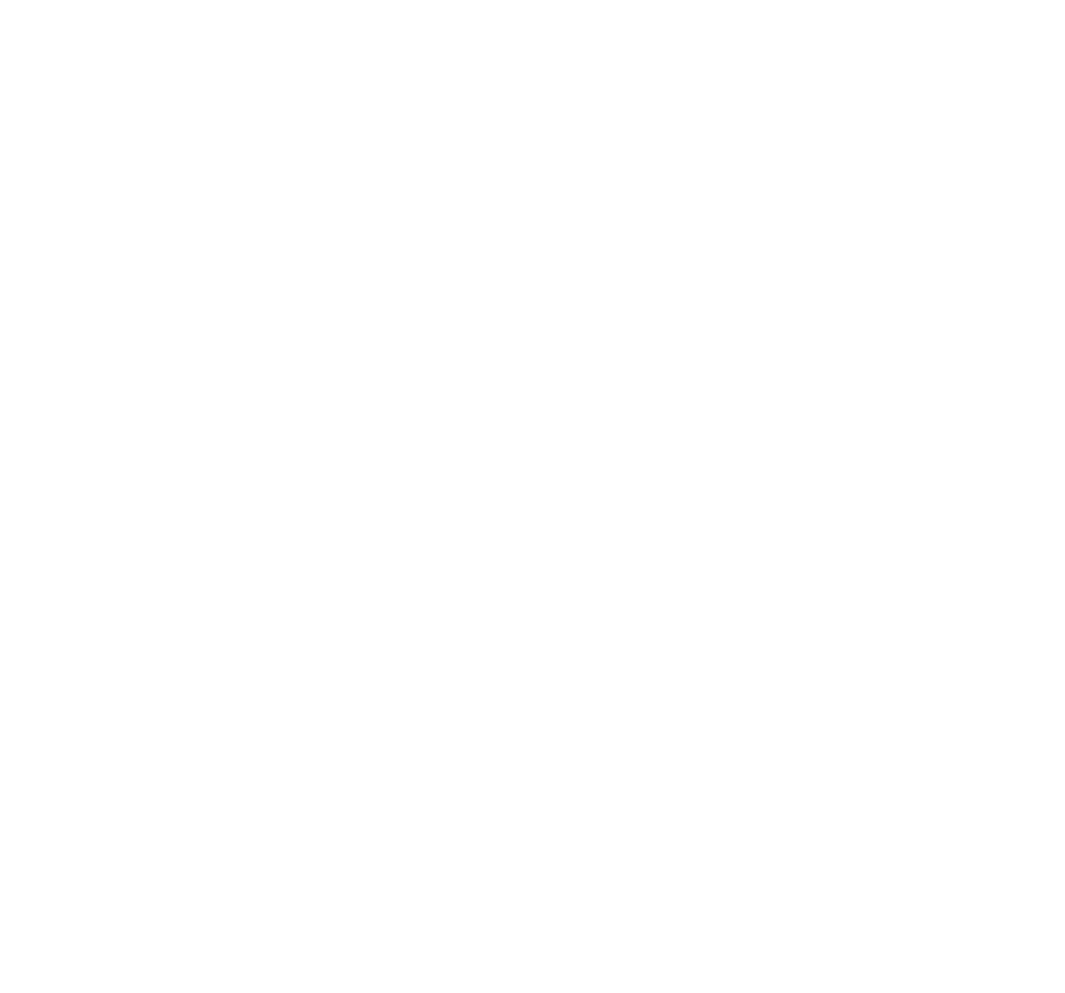
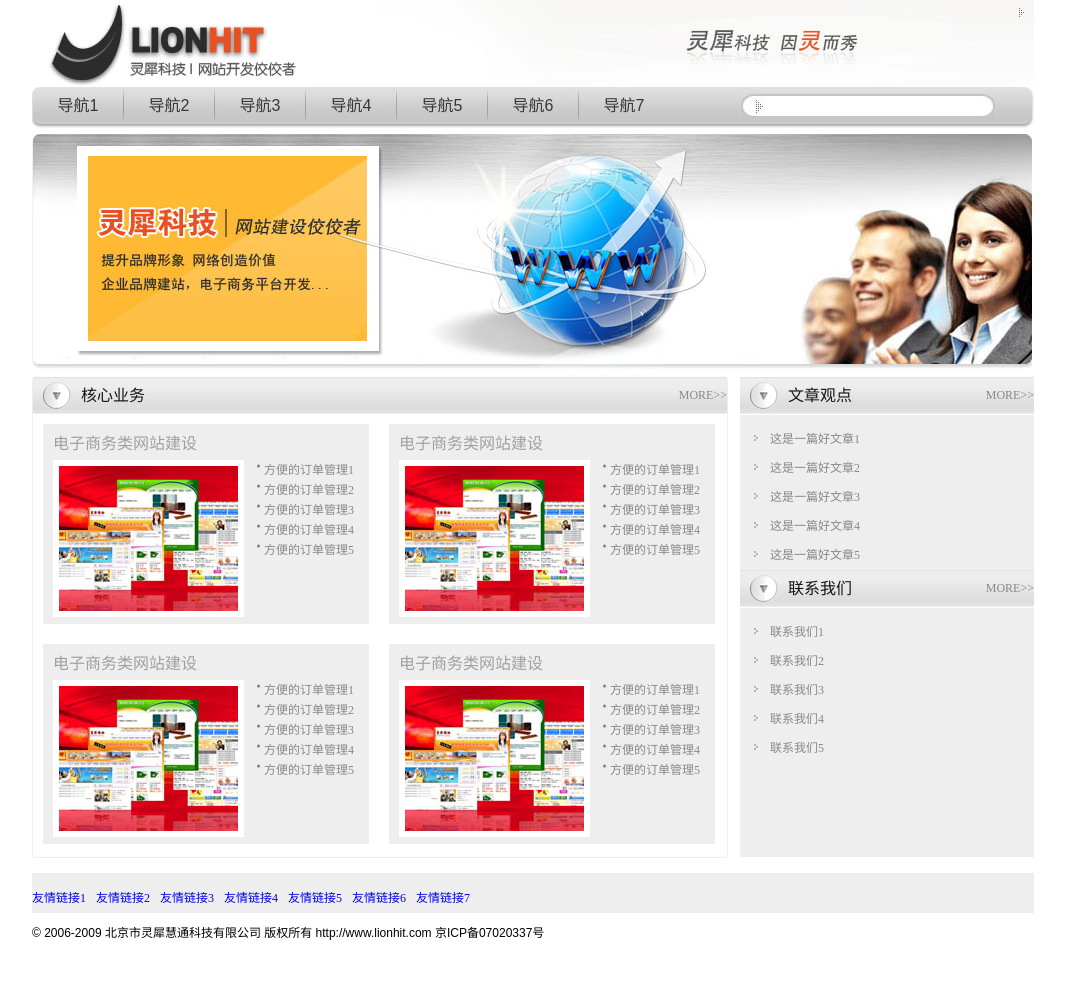
Before and after one commit to Xie-Long-0/Java_projects, a PHP site: page / in a window 1280 px wide. Before the commit the part shown is empty. Shown: the whole page, without its empty margins (107-1172 px from the left). Before the commit the page ends 800 px from the top, so only its background shows below. Run offline with PHP 8.4, Linux system fonts and the light colour scheme.

Commit message:
First Homework: a website page

```diff
--- a/Web_projects/Work_Website/images/index.css
+++ b/Web_projects/Work_Website/images/index.css
@@ -1,56 +1,31 @@
-	.clr {
-		clear: both;
-		width: 0px;
-		height: 0px;
-		overflow: hidden;
-	}
-
-	#container{
-		margin: 0 auto;
-		width:1002px;
-	}
-	#header{
-		height: 128px;
-		background: gray url(./top_bg.jpg);
-	}
-
 #nav li {
 	width: 90px;
-		margin-right: 1px;
-		float:left;
+	margin-left: 1px;
+	float: left;
 }
 
 #nav a {
-		/*font-size: 16px;
-		line-height: 37px;
-		font-family: '微软雅黑';*/
-		font:16px/37px '微软雅黑','黑体',sans-serif;
-		color:#363636;
 	display: block;
-		width:90px;
+	font: 16px/37px '微软雅黑', '黑体', sans-serif;
+	color: #363636;
+	width: 90px;
 	height: 37px;
 	text-align: center;
 }
 
 #nav a:hover {
-		color:white;
+	border-radius: 2px;
+	color: #fff;
 	background: url(./nav_on.gif);
-	}
-
-	#banner {
-		margin: 6px 0;
-	}
-
-	#main{
 }
 
 #lside {
 	height: 480px;
 	width: 694px;
-		border: 1px solid #EEE;
-		border-radius:5px;
+	border: 1px solid #eee;
+	border-radius: 5px;
 	float: left;
-		border-top:none;
+	border-top: none;
 }
 
 .subtitle {
@@ -59,7 +34,7 @@
 }
 
 .subtitle img {
-		margin:5px 0 0 10px;
+	margin: 5px 0 0 10px;
 	float: left;
 }
 
@@ -67,20 +42,20 @@
 	color: #151515;
 	float: left;
 	margin-left: 10px;
-		font:16px/37px 'Microsoft Yahei' , SimHei , sans-serif;
+	font: 16px/37px '微软雅黑', SimHei, sans-serif;
 }
 
 .subtitle a {
 	display: block;
 	color: #888;
-		font: 12px/37px SimSun,serif;
-		float:right;
+	font: 12px/37px SimSun, serif;
+	float: right;
 }
 
 .four {
 	width: 326px;
 	height: 200px;
-		background: #EEE;
+	background: #eee;
 	margin: 10px;
 	float: left;
 }
@@ -89,10 +64,10 @@
 	float: left;
 	margin-left: 10px;
 	padding: 6px;
-		background: white;
+	background: #fff;
 }
 
-	.four ul{
+.four ul {
 	float: left;
 	margin-left: 10px;
 }
@@ -105,31 +80,31 @@
 
 .four a {
 	font-size: 12px;
-		color:#888;
+	color: #888;
 }
 
 .four a:visited {
-		color:#808080;
+	color: #808080;
 }
 
-	.four a:hover{
-		color: #FF832C;
+.four a:hover {
+	color: #ff832c;
 }
 
 .four h2 {
 	color: #A0A0A0;
 	margin: 6px 0 6px 10px;
-		font-size:16px;
-		font-family: 'Microsoft Yahei' , SimHei , sans-serif;
+	font-size: 16px;
+	font-family: '微软雅黑', SimHei, sans-serif;
 }
 
 #rside {
 	width: 294px;
-		float:right;
+	float: right;
 }
 
 #art {
-		background: #EEE;
+	background: #eee;
 	margin-top: 1px;
 	padding-top: 10px;
 }
@@ -144,7 +119,7 @@
 	background: url(./article_head.gif) no-repeat;
 }
 
-	#art a:hover{
+#art a:hover {
 	color: #FF832C;
 	background: url(./article_on_bg.gif);
 }
@@ -152,26 +127,27 @@
 #contact {
 	margin-top: 1px;
 	height: 249px;
-		background: #EEE;
+	background: #eee;
 }
 
-	#footer {
+footer {
 	margin-top: 15px;
 	height: 120px;
 }
 
-	#footer ul {
+footer ul {
 	height: 40px;
-		background: #EEE;
+	background: #eee;
 }
-	#footer li {
+
+footer li {
 	font-size: 12px;
 	float: left;
 	margin-top: 15px;
 	margin-right: 10px;
 }
 
-	#footer address {
+footer address {
 	margin-top: 10px;
 	font-size: 12px;
 	font-family: '微软雅黑',sans-serif;
--- a/Web_projects/Work_Website/index.html
+++ b/Web_projects/Work_Website/index.html
@@ -0,0 +1,147 @@
+<!DOCTYPE html>
+<html lang="zh-CN">
+<head>
+	<meta charset="UTF-8">
+	<title>首页实战</title>
+	<link rel="stylesheet" href="./images/reset.css">
+	<link rel="stylesheet" href="./images/index.css">
+
+	<style type="text/css">
+
+#container {
+	margin: 0 auto;
+	width: 1002px;
+}
+
+header {
+	height: 128px;
+	background: gray url(./images/top_bg.jpg);
+}
+
+.clr {
+	clear: both;
+	width: 0;
+	height: 0;
+	overflow: hidden;
+}
+
+	</style>
+</head>
+
+<body>
+	<div id="container">
+		<header>
+			<img src="./images/logo.jpg" alt="" id="logo">
+			<ul id="nav">
+				<li><a href="#">导航1</a></li>
+				<li><a href="#">导航2</a></li>
+				<li><a href="#">导航3</a></li>
+				<li><a href="#">导航4</a></li>
+				<li><a href="#">导航5</a></li>
+				<li><a href="#">导航6</a></li>
+				<li><a href="#">导航7</a></li>
+			</ul>
+		</header>
+
+		<img src="./images/about_banner.jpg" alt="" id="banner"
+		style="margin: 6px 0">
+
+		<section id="main">
+			<div id="lside">
+				<div class="subtitle">
+					<img src="./images/circle.gif" alt="">
+					<h1>核心业务</h1>
+					<a href="#">MORE&gt;&gt;</a>
+				</div>
+				<div class="four">
+					<h2>电子商务类网站建设</h2>
+					<img src="./images/eshop_service.jpg" alt="">
+					<ul>
+						<li><a href="#">方便的订单管理1</a></li>
+						<li><a href="#">方便的订单管理2</a></li>
+						<li><a href="#">方便的订单管理3</a></li>
+						<li><a href="#">方便的订单管理4</a></li>
+						<li><a href="#">方便的订单管理5</a></li>
+					</ul>
+				</div>
+				<div class="four">
+					<h2>电子商务类网站建设</h2>
+					<img src="./images/eshop_service.jpg" alt="">
+					<ul>
+						<li><a href="#">方便的订单管理1</a></li>
+						<li><a href="#">方便的订单管理2</a></li>
+						<li><a href="#">方便的订单管理3</a></li>
+						<li><a href="#">方便的订单管理4</a></li>
+						<li><a href="#">方便的订单管理5</a></li>
+					</ul>
+				</div>
+				<div class="four">
+					<h2>电子商务类网站建设</h2>
+					<img src="./images/eshop_service.jpg" alt="">
+					<ul>
+						<li><a href="#">方便的订单管理1</a></li>
+						<li><a href="#">方便的订单管理2</a></li>
+						<li><a href="#">方便的订单管理3</a></li>
+						<li><a href="#">方便的订单管理4</a></li>
+						<li><a href="#">方便的订单管理5</a></li>
+					</ul>
+				</div>
+				<div class="four">
+					<h2>电子商务类网站建设</h2>
+					<img src="./images/eshop_service.jpg" alt="">
+					<ul>
+						<li><a href="#">方便的订单管理1</a></li>
+						<li><a href="#">方便的订单管理2</a></li>
+						<li><a href="#">方便的订单管理3</a></li>
+						<li><a href="#">方便的订单管理4</a></li>
+						<li><a href="#">方便的订单管理5</a></li>
+					</ul>
+				</div>
+			</div>
+			<div id="rside">
+				<div class="subtitle">
+					<img src="./images/circle.gif" alt="">
+					<h1>文章观点</h1>
+					<a href="#">MORE&gt;&gt;</a>
+				</div>
+				<ul id="art">
+					<li><a href="#">这是一篇好文章1</a></li>
+					<li><a href="#">这是一篇好文章2</a></li>
+					<li><a href="#">这是一篇好文章3</a></li>
+					<li><a href="#">这是一篇好文章4</a></li>
+					<li><a href="#">这是一篇好文章5</a></li>
+				</ul>
+				<div class="subtitle">
+					<img src="./images/circle.gif" alt="">
+					<h1>联系我们</h1>
+					<a href="#">MORE&gt;&gt;</a>
+				</div>
+				<div id="contact">
+					<ul id="art">
+						<li><a href="#">联系我们1</a></li>
+						<li><a href="#">联系我们2</a></li>
+						<li><a href="#">联系我们3</a></li>
+						<li><a href="#">联系我们4</a></li>
+						<li><a href="#">联系我们5</a></li>
+					</ul>
+				</div>
+			</div>
+			<div class="clr"></div>
+		</section>
+
+		<footer>
+			<ul>
+				<li><a href="#">友情链接1</a></li>
+				<li><a href="#">友情链接2</a></li>
+				<li><a href="#">友情链接3</a></li>
+				<li><a href="#">友情链接4</a></li>
+				<li><a href="#">友情链接5</a></li>
+				<li><a href="#">友情链接6</a></li>
+				<li><a href="#">友情链接7</a></li>
+			</ul>
+			<address>&copy; 2006-2009 北京市灵犀慧通科技有限公司 版权所有 http://www.lionhit.com 京ICP备07020337号</address>
+		</footer>
+
+	</div>
+</body>
+</html>
```
Lines whose indentation alone changed are shown as unchanged.
